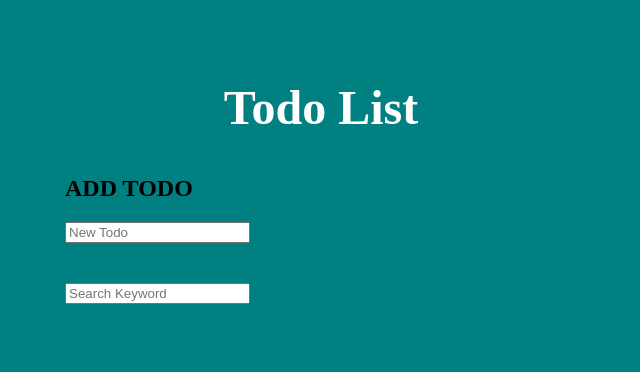
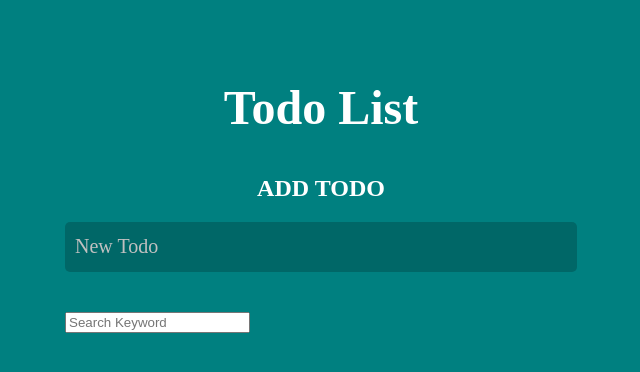
Before and after one commit to harisan1212/react-todolist, a React (Create React App) app: page / in a window 1280 px wide. Shown: the top 372 px of the page, without its empty margins (319-959 px from the left). Built offline with nearby package versions, Linux system fonts and the light colour scheme.

Commit message:
create_addTodo

```diff
--- /dev/null
+++ b/src/Components/Organisms/AddTodo/index.jsx
@@ -0,0 +1,28 @@
+import { InputForm } from "../../atoms/InputForm";
+import style from "./style.module.css";
+
+/**
+ * AddTodo
+ *
+ * @package components
+ */
+
+/**
+ * AddTodo
+ *
+ */
+export const AddTodo = (props) => {
+  /* propsを分割代入 */
+  const { addInputValue, onChangeTodo, onKeyDown } = props;
+  return (
+    <div>
+      <h2 className={style.subTitle}> ADD TODO</h2>
+      <InputForm
+        addInputValue={addInputValue}
+        placeholder={"New Todo"}
+        handleChangeValue={onChangeTodo}
+        handleKeyDown={onKeyDown}
+      />
+    </div>
+  );
+};
--- /dev/null
+++ b/src/Components/Organisms/TodoList/index.jsx
@@ -0,0 +1,14 @@
+import style from "./style.module.css";
+
+/**
+ * TodoList
+ *
+ * @package components
+ */
+
+/**
+ * TodoList
+ *
+ */
+
+export const TodoList = () => {};
--- /dev/null
+++ b/src/Components/Organisms/TodoList/style.module.css
@@ -0,0 +1,34 @@
+.list {
+  padding: 0;
+}
+
+.todo {
+  position: relative;
+  margin-bottom: 10px;
+  list-style: none;
+  line-height: 1.5;
+  font-weight: bold;
+  background-color: rgba(3, 80, 63, 0.5);
+  border-radius: 5px;
+  padding: 10px;
+  height: 50px;
+}
+
+.task {
+  cursor: pointer;
+  display: block;
+  padding-top: 8px;
+  padding-left: 10px;
+  font-size: 24px;
+  font-family: "Times New Roman", Times, serif;
+  color: #fff;
+}
+
+.far {
+  cursor: pointer;
+  position: absolute;
+  top: 24px;
+  right: 10px;
+  width: 30px;
+  color: #ff9900;
+}
--- /dev/null
+++ b/src/Components/atoms/InputForm/index.jsx
@@ -0,0 +1,29 @@
+import style from "./style.module.css";
+
+/**
+ * InputForm
+ *
+ * @package components
+ */
+
+/**
+ * InputForm
+ * @param {*} props
+ * @returns
+ */
+export const InputForm = (props) => {
+  /* props */
+  const { addInputValue, placeholder, handleChangeValue, handleKeyDown } =
+    props;
+
+  return (
+    <input
+      className={style.input}
+      type="text"
+      value={addInputValue}
+      placeholder={placeholder}
+      onChange={handleChangeValue}
+      onKeyDown={handleKeyDown}
+    />
+  );
+};
--- /dev/null
+++ b/src/Components/atoms/InputForm/style.module.css
@@ -0,0 +1,16 @@
+.input {
+  color: white;
+  border: none;
+  background: rgba(0, 0, 0, 0.2);
+  width: 100%;
+  height: 50px;
+  padding: 10px;
+  box-sizing: border-box;
+  font-size: 20px;
+  font-family: "Times New Roman", Times, serif;
+  border-radius: 5px;
+}
+
+.input::placeholder {
+  color: #c0c0c0;
+}
--- a/src/Components/templates/TodoTemplate/index.jsx
+++ b/src/Components/templates/TodoTemplate/index.jsx
@@ -1,10 +1,17 @@
 import React, { useState } from "react";
 import styles from "./styles.module.css";
-import { AddTodo } from "../../../Organisms/AddTodo";
+import { AddTodo } from "../../Organisms/AddTodo";
+import { TodoList } from "../../Organisms/TodoList";
 
 export const TodoTemplate = () => {
+  /* addTodoの入力値　*/
   const [inputValue, setInputValue] = useState("");
 
+  /* action */
+  /**
+   * addTodoの変更処理
+   * @param {*} e
+   */
   const handleChange = (e) => {
     console.log(e.target.value);
     setInputValue(e.target.value);
@@ -14,24 +21,24 @@ export const TodoTemplate = () => {
    * Todo新規登録処理
    */
   const handleAddTodo = (e) => {
+    //エンターキー押下かつ、inputValueの値が空でない場合True
     if ((e.key = "Enter" && inputValue !== "")) {
+      console.log("hello!!");
     }
   };
+
+  /* todolist */
+  const [originTodolist, SetOriginTodolist] = useState(["todo1", "todo2"]);
 
   return (
     <div className={styles.container}>
       <h1 className={styles.title}>Todo List</h1>
       {/* Todo追加エリア*/}
       <section className={styles.common}>
-        <AddTodo />
-        <input
-          type="text"
-          placeholder="New Todo"
-          value={inputValue}
-          onChange={(e) => {
-            handleChange(e);
-            //onKeyDown={エンターを押した際にイベントを発火}
-          }}
+        <AddTodo
+          addInputValue={inputValue}
+          onChangeTodo={handleChange}
+          onKeyDown={handleAddTodo}
         />
       </section>
       {/* Todo検索エリア*/}
@@ -39,6 +46,7 @@ export const TodoTemplate = () => {
         <input type="text" placeholder="Search Keyword" />
       </section>
       {/* Todoリスト表示エリア */}
+      {<TodoList originTodolist={originTodolist} />}
     </div>
   );
 };
--- a/src/Organisms/AddTodo/index.jsx
+++ /dev/null
@@ -1,15 +0,0 @@
-import style from "./style.module.css";
-
-/**
- * AddTodo
- *
- * @package components
- */
-
-/**
- * AddTodo
- *
- */
-export const AddTodo = (props) => {
-  return <h2 className={style.subtitle}> ADD TODO</h2>;
-};
```
Also changed, not shown: src/reportWebVitals.js (deleted, +0 -13 lines), src/setupTests.js (deleted, +0 -5 lines), src/Components/Organisms/AddTodo/style.module.css (renamed from src/Organisms/AddTodo/style.module.css), src/logo.svg (deleted), 1 other file (tests, documents, lock files or other folders).
